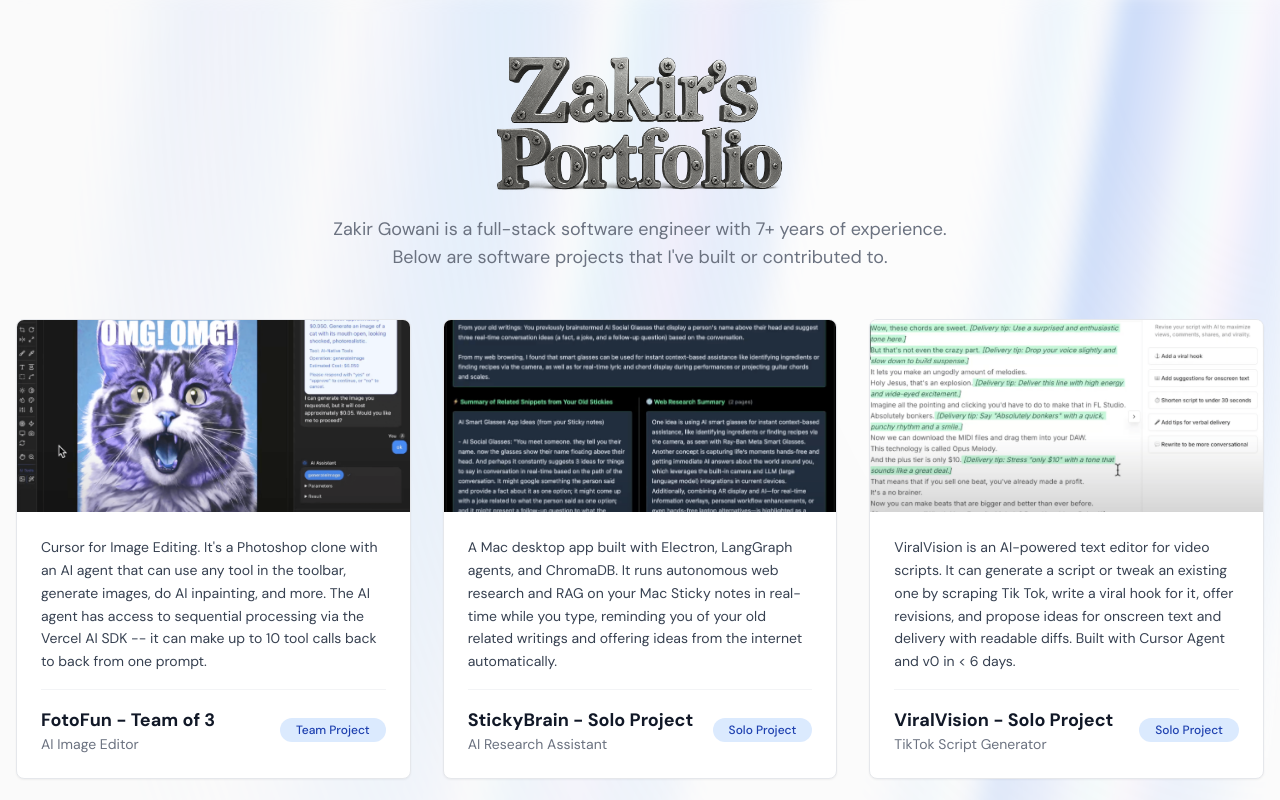
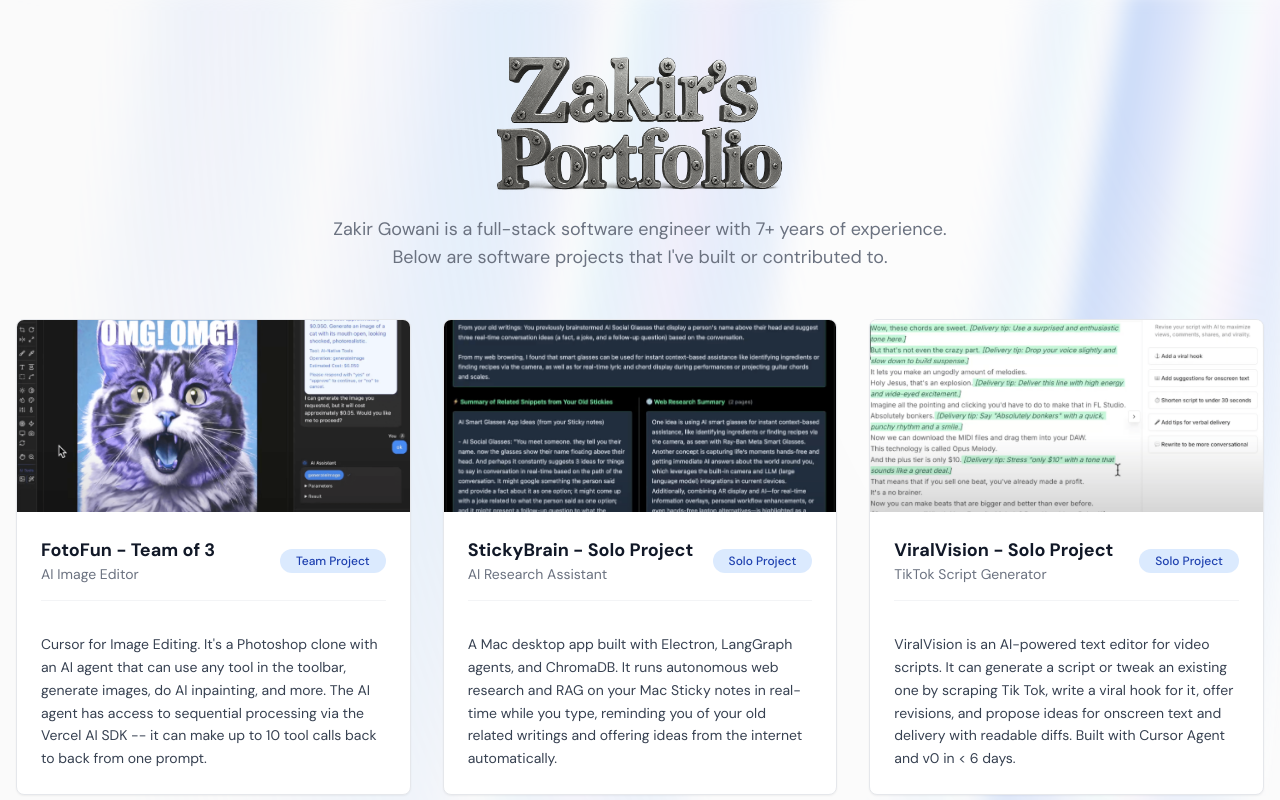
Before and after one commit to ZakirG/zakirs-portfolio, a Next.js app: page / in a window 1280 px wide. Shown: the top 800 px of the page. Built offline with nearby package versions, Linux system fonts and the light colour scheme.

Commit message:
adjust card display

```diff
--- a/src/components/ProjectCard.js
+++ b/src/components/ProjectCard.js
@@ -15,17 +15,10 @@
           />
         </div>
 
-        {/* Card Content */}
+                {/* Card Content */}
         <div className="p-6">
-          {/* Project Description */}
+          {/* Project "Author" Info */}
           <div className="mb-4">
-            <p className="text-gray-700 text-sm leading-relaxed">
-              {project.description || project.contribution?.replace(/<br\/>/g, ' ').replace(/<[^>]*>/g, '')}
-            </p>
-          </div>
-
-          {/* Project "Author" Info */}
-          <div className="border-t border-gray-100 pt-4">
             <div className="flex items-center justify-between">
               <div>
                 <h3 className="font-semibold text-gray-900 text-lg">
@@ -44,7 +37,7 @@
                 </p>
               </div>
 
-                             {/* Tech Stack or Type Badge */}
+              {/* Tech Stack or Type Badge */}
                <div className="text-right">
                  <div className="inline-flex items-center px-4 py-1 rounded-full text-xs font-medium bg-blue-100 text-blue-800 whitespace-nowrap">
                    {project.id.includes('solo') || project.title.includes('Solo') ? 'Solo Project' :
@@ -55,6 +48,15 @@
             </div>
           </div>
 
+          {/* Horizontal Divider */}
+          <div className="border-t border-gray-100 pt-4 mb-4"></div>
+
+          {/* Project Description */}
+          <div>
+            <p className="text-gray-700 text-sm leading-relaxed">
+              {project.description || project.contribution?.replace(/<br\/>/g, ' ').replace(/<[^>]*>/g, '')}
+            </p>
+          </div>
 
         </div>
       </div>
```
